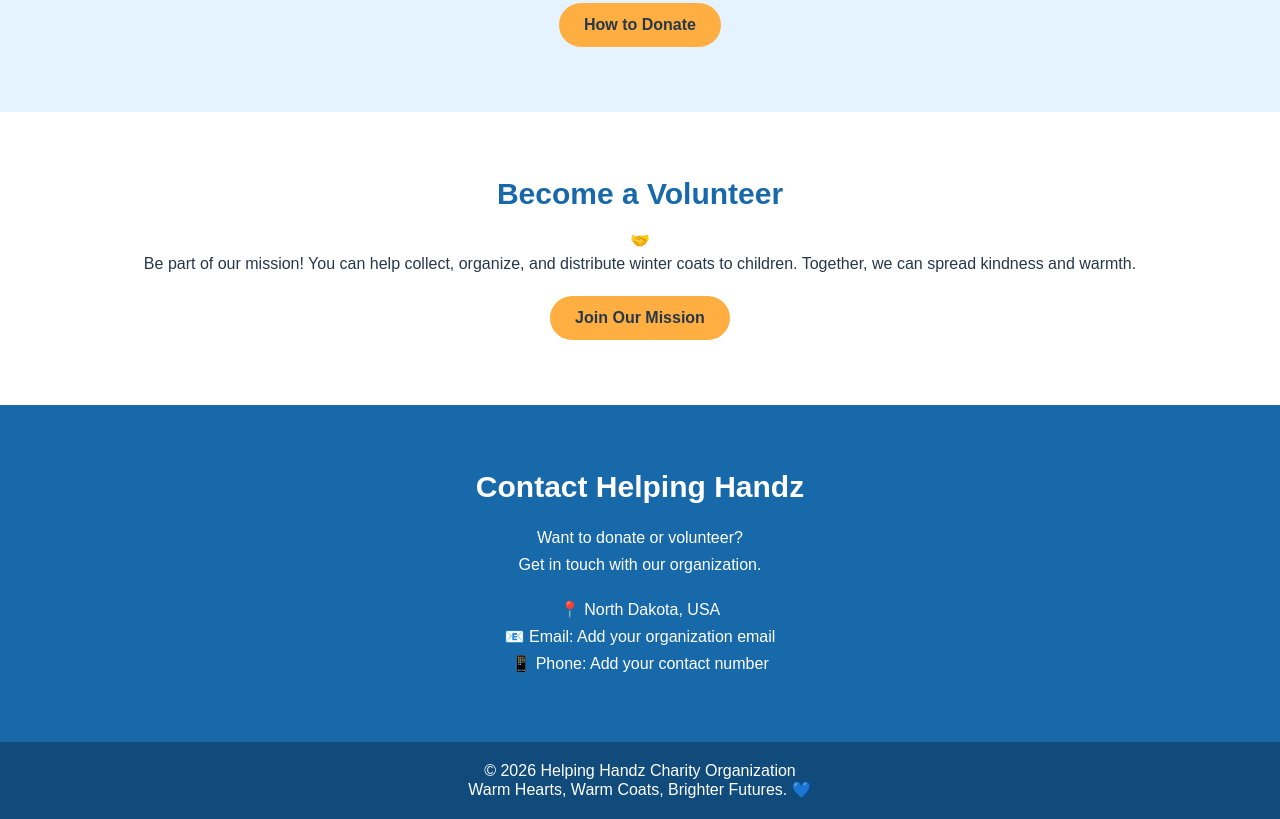
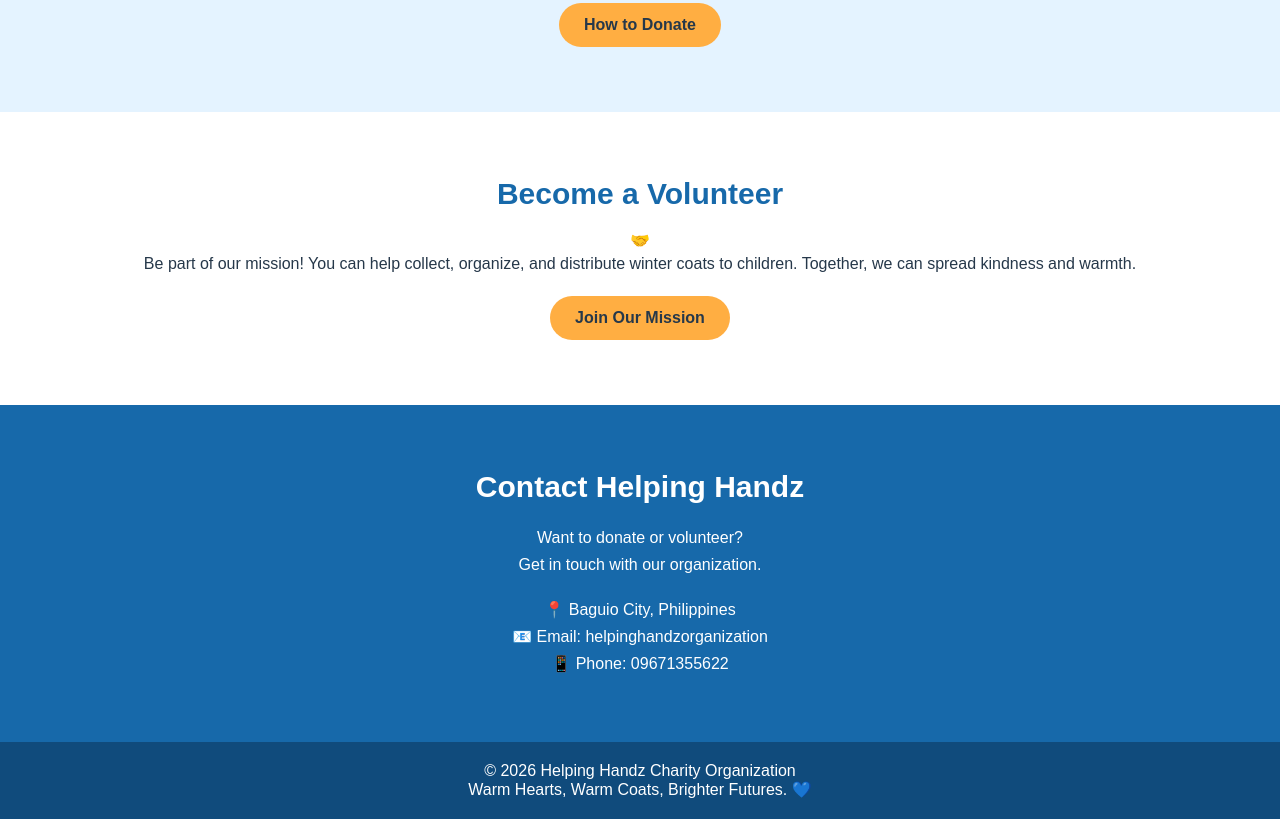
Before and after one commit to justen-create/helping-handz, a plain HTML site: page index.html in a window 1280 px wide. Shown: the part 1442-2261 px from the top of the page. Drawn offline with Linux system fonts and the light colour scheme.

```diff
--- a/index.html
+++ b/index.html
@@ -289,9 +289,9 @@ footer {
 
     <br>
 
-    <p>📍 North Dakota, USA</p>
-    <p>📧 Email: Add your organization email</p>
-    <p>📱 Phone: Add your contact number</p>
+    <p>📍 Baguio City, Philippines</p>
+    <p>📧 Email: helpinghandzorganization</p>
+    <p>📱 Phone: 09671355622</p>
 </section>
 
 <footer>
```
